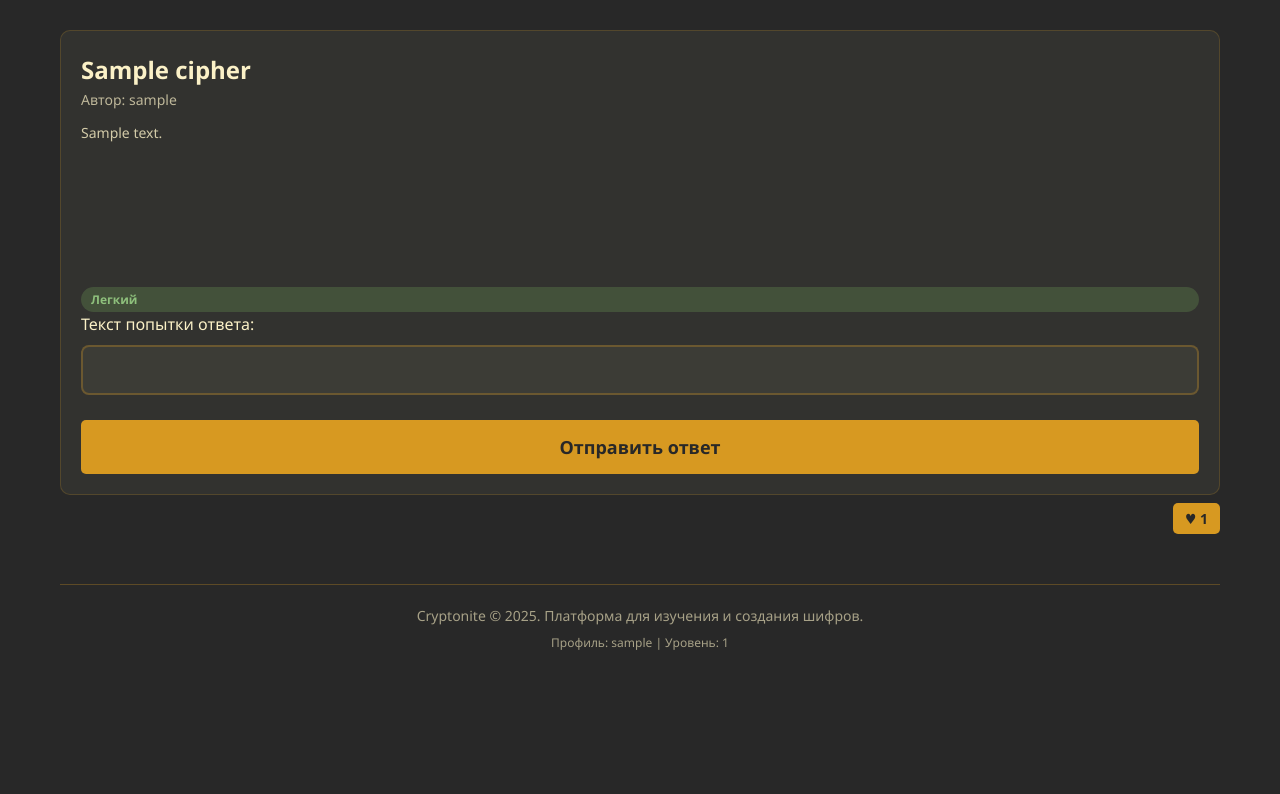
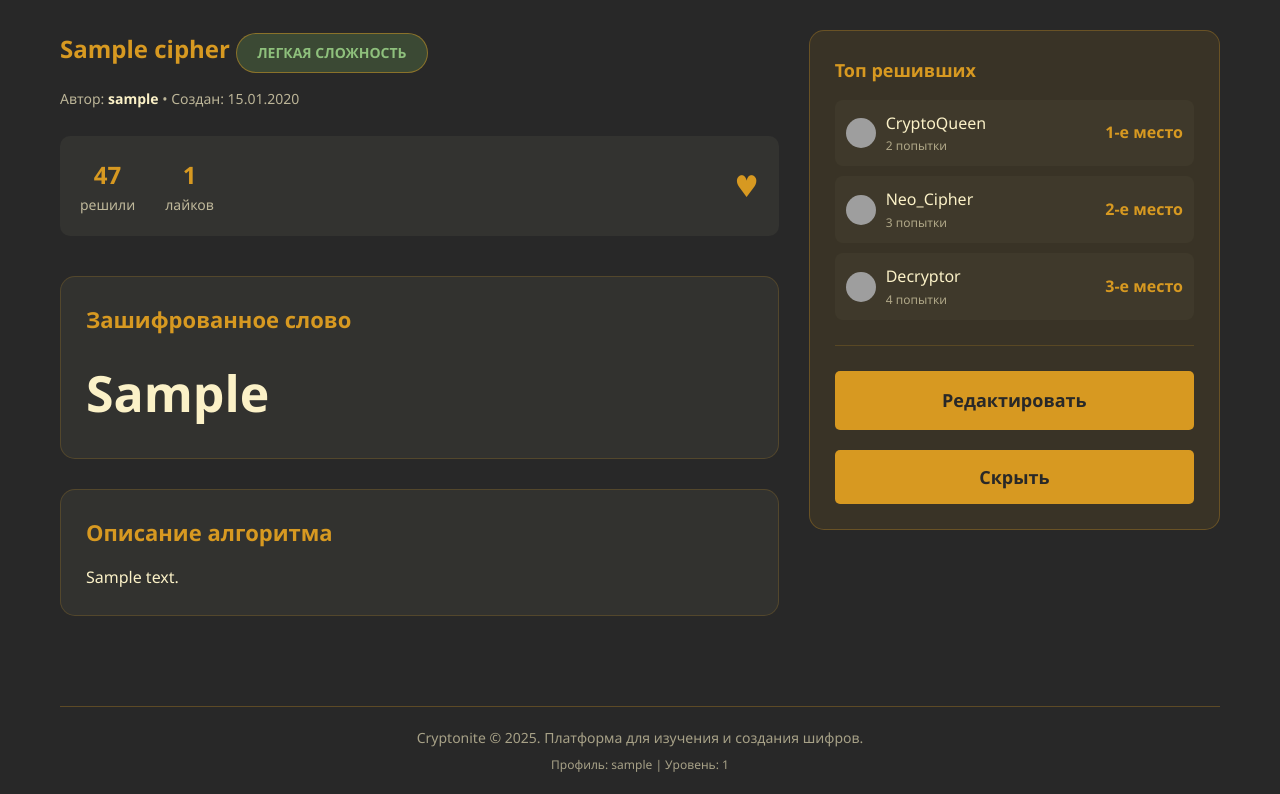
Before and after one commit to v1tush/cryptonite, a Django app: page /ciphers/1/solve/ in a window 1280 px wide. Shown: the part 158-952 px from the top of the page. Before the commit the page ends 808 px from the top, so only its background shows below. Run offline with Django 5.2, Linux system fonts and the light colour scheme; a user stored in the database is signed in; tables that the repository leaves empty hold one stand-in row (values such as "Sample post"); grey boxes marked "Sample" are stand-in pictures; data that the repository does not hold is empty; grey boxes are pictures that could not be loaded.

Commit message:
add cipher.html, fix likes and improved frontend

```diff
--- a/cryptonite/ciphers/views.py
+++ b/cryptonite/ciphers/views.py
@@ -45,12 +45,14 @@ class CreateEditCipher(LoginRequiredMixin, FormView):
         is_edit = self.cipher_id is not None
         context.update(
             {
-                'title': 'Редактирование шифра'
-                if is_edit
-                else 'Создание нового шифра',
-                'button_text': 'СОХРАНИТЬ ИЗМЕНЕНИЯ'
-                if is_edit
-                else 'СОЗДАТЬ ШИФР',
+                'title': (
+                    'Редактирование шифра'
+                    if is_edit
+                    else 'Создание нового шифра'
+                ),
+                'button_text': (
+                    'СОХРАНИТЬ ИЗМЕНЕНИЯ' if is_edit else 'СОЗДАТЬ ШИФР'
+                ),
                 'is_edit': is_edit,
             },
         )
@@ -82,13 +84,13 @@ class LibraryCommunityView(ListView):
     context_object_name = 'ciphers'
     paginate_by = 20
 
-    def get_queryset(self):
-        if self.request.user.is_authenticated:
-            return Cipher.objects.with_user_likes_and_approved(
-                self.request.user,
-            )
+    # def get_queryset(self):
+    #     if self.request.user.is_authenticated:
+    #         return Cipher.objects.with_user_likes_and_approved(
+    #             self.request.user,
+    #         )
 
-        return Cipher.objects.approved()
+    #     return Cipher.objects.approved()
 
 
 class LibraryCoursesView(ListView):
@@ -149,7 +151,7 @@ class LikeCipherView(LoginRequiredMixin, View):
 # ! Реализация views для возможности решения
 class SolveCipherView(FormMixin, DetailView):
     model = Cipher
-    template_name = 'ciphers/solve.html'
+    template_name = 'ciphers/cipher.html'
     form_class = SolutionLogForm
     context_object_name = 'cipher'
 
@@ -167,16 +169,53 @@ class SolveCipherView(FormMixin, DetailView):
             self.request.user,
             self.get_object(),
         )
+        context['likes_ciphers'] = (
+            CipherLike.objects.filter(
+                user=self.request.user,
+                cipher__pk=self.kwargs['cipher_id'],
+            )
+            .first()
+            .cipher
+            if CipherLike.objects.filter(
+                user=self.request.user,
+                cipher__pk=self.kwargs['cipher_id'],
+            ).first()
+            else None
+        )
+        context['last_attempt'] = SolutionLog.objects.get_last_attempt(
+            self.request.user,
+            self.get_object(),
+        )
+        if context['last_attempt']:
+            context['left_attempt_cnt'] = (
+                self.get_object().attempt_limit
+                - context['last_attempt'].attempts_used
+            )
+
         return context
 
     def post(self, request, **kwargs):
+        self.object = self.get_object()
         self.cipher = self.get_object()
-        form = self.get_form()
+        self.form = self.get_form()
+        self.user = request.user
+        if self.form.is_valid():
+            last_attempt = SolutionLog.objects.get_last_attempt(
+                self.user,
+                self.cipher,
+            )
+            is_correct = last_attempt.correct if last_attempt else False
+            left_attempt_cnt = (
+                self.cipher.attempt_limit - last_attempt.attempts_used
+                if last_attempt
+                else self.cipher.attempt_limit
+            )
+            if left_attempt_cnt <= 0 or is_correct:
+                return self.form_invalid(self.form)
 
-        if form.is_valid():
-            return self.form_valid(form)
+            return self.form_valid(self.form)
 
-        return self.form_invalid(form)
+        return self.form_invalid(self.form)
 
     def form_valid(self, form):
         solution = form.save(commit=False)
@@ -187,7 +226,6 @@ class SolveCipherView(FormMixin, DetailView):
             solution.attempted_answer.strip()
             == self.cipher.answer_phrase.strip()
         )
-
         solution.save()
 
         return redirect(self.get_success_url())
--- a/cryptonite/logs/forms.py
+++ b/cryptonite/logs/forms.py
@@ -4,6 +4,20 @@ from logs.models import SolutionLog
 
 
 class SolutionLogForm(forms.ModelForm):
+    attempted_answer = forms.CharField(
+        label='',
+        widget=forms.TextInput(
+            attrs={
+                'placeholder': 'Введите расшифрованный текст...',
+                'id': 'solution-input',
+            },
+        ),
+        error_messages={
+            'required': 'Обязательное поле',
+        },
+        required=True,
+    )
+
     class Meta:
         model = SolutionLog
         fields = ['attempted_answer']
--- a/cryptonite/static_dev/css/cipher.css
+++ b/cryptonite/static_dev/css/cipher.css
@@ -22,13 +22,31 @@
     display: inline-flex;
     align-items: center;
     gap: 8px;
-    background: rgba(215, 153, 33, 0.3);
-    color: #d79921;
     padding: 8px 20px;
     border-radius: 20px;
     font-weight: bold;
     font-size: 14px;
     border: 1px solid rgba(215, 153, 33, 0.5);
+}
+
+.difficulty-badge-cipher.easy {
+    background-color: rgba(106, 153, 85, 0.3);
+    color: #8ec07c;
+}
+
+.difficulty-badge-cipher.medium {
+    background-color: rgba(215, 153, 33, 0.3);
+    color: #d79921;
+}
+
+.difficulty-badge-cipher.hard {
+    background-color: rgba(204, 36, 29, 0.3);
+    color: #fb4934;
+}
+
+.difficulty-badge-cipher.hardcore {
+    color: #9d0006;
+    background-color: rgba(157, 0, 6, 0.15);
 }
 
 .cipher-stats {
@@ -40,6 +58,12 @@
     background: rgba(251, 241, 199, 0.05);
     border-radius: 10px;
 }
+.cipher-description {
+    word-break: break-word;
+    overflow-wrap: anywhere;
+    white-space: normal;
+    max-width: 100%;
+}
 
 .cipher-description, .cipher-word-container {
     background: rgba(251, 241, 199, 0.05);
@@ -49,7 +73,7 @@
     border: 1px solid rgba(215, 153, 33, 0.2);
 }
 
-.cipher-description h3, .cipher-word-container h3 {
+.cipher-description h3, .cipher-word-container h3, .solution-history h3 {
     color: #d79921;
     margin-bottom: 15px;
     font-size: 22px;
--- a/cryptonite/static_dev/css/style.css
+++ b/cryptonite/static_dev/css/style.css
@@ -307,6 +307,10 @@ footer p:nth-child(2){
     margin-bottom: 15px;
     height: 150px;
     overflow: hidden;
+    word-break: break-word;
+    overflow-wrap: anywhere;
+    white-space: normal;
+    max-width: 100%;
 }
 
 .stats {
@@ -583,26 +587,10 @@ footer p:nth-child(2){
     display: none;
 }
 
-.cipher-wrapper {
-    display: flex;
-    flex-direction: column; /* карточка сверху, кнопка снизу */
-    gap: 8px; /* расстояние между шифром и кнопкой */
-}
-
-.cipher-like-container {
-    display: flex;
-    justify-content: flex-end; /* кнопка справа */
-}
-
-.cipher-like-container .btn-like {
-    padding: 6px 12px;
-    font-size: 14px;
-}
-
 .solution-list {
     display: flex;
     flex-direction: column;
-    gap: 8px; /* расстояние между карточками */
+    gap: 8px;
     margin-top: 10px;
 }
 
@@ -613,12 +601,10 @@ footer p:nth-child(2){
     justify-content: space-between;
     align-items: center;
     font-weight: 500;
-
-    /* Новое для текста */
-    word-break: break-word;   /* перенос длинных слов */
-    overflow-wrap: anywhere;  /* перенос текста по необходимости */
-    white-space: normal;      /* разрешает перенос строк */
-    max-width: 100%;          /* не выходит за пределы родителя */
+    word-break: break-word;
+    overflow-wrap: anywhere;
+    white-space: normal;
+    max-width: 100%;
 }
 
 .attempt-status {
@@ -627,12 +613,12 @@ footer p:nth-child(2){
 }
 
 .solution-cell.solved {
-    background-color: #44513c; /* мягкий зелёный */
+    background-color: #44513c;
     color: #f5f5f5;
 }
 
 .solution-cell.failed {
-    background-color: #422b2a; /* мягкий красный */
+    background-color: #422b2a;
     color: #f5f5f5;
 }
 
@@ -642,6 +628,6 @@ footer p:nth-child(2){
 }
 
 .btn-like.liked {
-    color: #e34934; /* меняем цвет текста и сердечка */
-    border-color: #e34934; /* если есть рамка */
+    color: #e34934;
+    border-color: #e34934;
 }
--- a/cryptonite/templates/base.html
+++ b/cryptonite/templates/base.html
@@ -33,6 +33,4 @@
             </footer>
         </div>
     </body>
-<script src="{% static 'js/like_cipher.js' %}"></script>
-<script src="{% static 'js/common.js' %}"></script>
 </html>
--- /dev/null
+++ b/cryptonite/templates/ciphers/cipher.html
@@ -0,0 +1,193 @@
+{% extends 'base.html' %}
+{% block content %}
+{% load i18n %}
+{% load static %}
+<input type="hidden" name="csrfmiddlewaretoken" value="{{ csrf_token }}">
+<div class="cipher-header">
+    <div class="cipher-info">
+        <h1 class="cipher-title">
+            {{cipher.title}}
+            <span class="difficulty-badge-cipher {% if cipher.difficulty == 1 %}easy{% elif cipher.difficulty == 2 %}medium{% elif cipher.difficulty == 3 %}hard{% else %}hardcore{% endif %}">
+                {% if cipher.difficulty == 1 %}ЛЕГКАЯ СЛОЖНОСТЬ{% elif cipher.difficulty == 2 %}СРЕДНЯЯ СЛОЖНОСТЬ{% elif cipher.difficulty == 3 %}СЛОЖНАЯ СЛОЖНОСТЬ{% else %}ОЧЕНЬ СЛОЖНАЯ СЛОЖНОСТЬ{% endif %}
+            </span>
+        </h1>
+
+        <div class="cipher-author">
+            Автор: <strong><a href="{% url 'users:profile' username=cipher.author.username %}">{{cipher.author.username}}</a></strong> • Создан: {{cipher.created_at|date:"d.m.Y"}}
+        </div>
+
+        <div class="cipher-stats">
+            <div class="cipher-stats-info">
+                <div class="stat-item">
+                    <div class="stat-value">47</div>
+                    <div class="stat-label">решили</div>
+                </div>
+                <div class="stat-item">
+                    <div id="likes-cnt" class="stat-value">{{cipher.likes.count}}</div>
+                    <div class="stat-label">лайков</div>
+                </div>
+            </div>
+            <div data-cipher-id="{{ cipher.id }}" class="likes likes-cipher {% if cipher == likes_ciphers %} yellow-text {% endif %}">♥</div>
+        </div>
+
+        <div class="solution-section">
+            <div class="cipher-word-container">
+                <h3>Зашифрованное слово</h3>
+                <p>{{cipher.encrypted_phrase}}</p>
+            </div>
+            <div class="cipher-description">
+                <h3>Описание алгоритма</h3>
+                {{cipher.description}}
+            </div>
+            {% if user.id != cipher.author.id %}
+                <h3 class="hint-title">Разгдать шифр</h3>
+
+                <div class="attempts-counter">
+                    <span>Осталось попыток:</span>
+                    <div class="attempts-dots">
+                        {% if last_attempt%}
+                            {% if last_attempt.attempts_used < cipher.attempt_limit %}
+                                {% for i in "x"|rjust:last_attempt.attempts_used %}
+                                    <div class="attempt-dot used"></div>
+                                {% endfor %}
+                                {% if left_attempt_cnt > 0 %}
+                                    {% for i in "x"|rjust:left_attempt_cnt%}
+                                        <div class="attempt-dot available"></div>
+                                    {% endfor %}
+                                {% endif %}
+                            {% else %}
+                                {% for i in "x"|rjust:cipher.attempt_limit %}
+                                    <div class="attempt-dot used"></div>
+                                {% endfor %}
+                            {% endif %}
+                        {% else %}
+                            {% for i in "x"|rjust:cipher.attempt_limit %}
+                                <div class="attempt-dot available"></div>
+                            {% endfor %}
+                        {% endif %}
+                    </div>
+                </div>
+                {% if last_attempt %}
+                    {% if last_attempt.correct %}
+                    <p class="solution-resalt success">Правильно! Шифр решен!</p>
+                    {% elif not last_attempt.correct and left_attempt_cnt <= 0%}
+                    <p class="solution-resalt fail">К сожелению попытки закончились</p>
+                    {% else %}
+                        <div class="solution-input">
+                            <form method="post">
+                                {% csrf_token %}
+                                {% for field in form %}
+                                    {{ field }}
+                                    {% if field.errors %}
+                                        <div class="error">{{ field.errors }}</div>
+                                    {% endif %}
+                                    <button class="btn" id="submit-solution">Проверить</button>
+                                {% endfor %}
+                            </form>
+                        </div>
+                    {% endif %}
+                {% else %}
+                    <div class="solution-input">
+                        <form method="post">
+                            {% csrf_token %}
+                            {% for field in form %}
+                                {{ field }}
+                                {% if field.errors %}
+                                    <div class="error">{{ field.errors }}</div>
+                                {% endif %}
+                                <button class="btn" id="submit-solution">Проверить</button>
+                            {% endfor %}
+                        </form>
+                    </div>
+                {% endif %}
+                {% if user_attempts %}
+                    <div class="solution-history">
+                        <h3>Ваши предыдущие попытки:</h3>
+                        <div class="solution-list">
+                            {% for log in user_attempts %}
+                                <div class="solution-cell {% if log.is_solved %}solved{% else %}failed{% endif %}">
+                                    <span class="attempt-text">{{ log.attempted_answer }}</span>
+                                    <span class="attempt-status">
+                                        {% if log.is_solved %}
+                                            ✔
+                                        {% else %}
+                                            ✖
+                                        {% endif %}
+                                    </span>
+                                </div>
+                            {% endfor %}
+                        </div>
+                    </div>
+                {% endif %}
+            {%endif%}
+        </div>
+    </div>
+
+    <div class="cipher-sidebar">
+        <div class="sidebar-section">
+            <h4 class="sidebar-title">
+                Топ решивших
+            </h4>
+            <div class="top-solvers">
+                <a href="">
+                    <div class="solver-item">
+                        <div class="solver-info">
+                            <div class="solver-avatar"><img src="photo_2024-03-10_10-30-50.jpg"></div>
+                            <div>
+                                <div>CryptoQueen</div>
+                                <div class="solver-stats">2 попытки</div>
+                            </div>
+                        </div>
+                        <div class="yellow-text bold-text">1-е место</div>
+                    </div>
+                </a>
+
+                <a href="">
+                    <div class="solver-item">
+                        <div class="solver-info">
+                            <div class="solver-avatar"><img src="photo_2024-03-10_10-30-50.jpg"></div>
+                            <div>
+                                <div>Neo_Cipher</div>
+                                <div class="solver-stats">3 попытки</div>
+                            </div>
+                        </div>
+                        <div class="yellow-text bold-text">2-е место</div>
+                    </div>
+                </a>
+
+                <a href="">
+                    <div class="solver-item">
+                        <div class="solver-info">
+                            <div class="solver-avatar"><img src="photo_2024-03-10_10-30-50.jpg"></div>
+                            <div>
+                                <div>Decryptor</div>
+                                <div class="solver-stats">4 попытки</div>
+                            </div>
+                        </div>
+                        <div class="yellow-text bold-text">3-е место</div>
+                    </div>
+                </a>
+            </div>
+        </div>
+        {% if user.id == cipher.author.id %}
+            <a href="{% url 'ciphers:edit_cipher' cipher.id %}" class="complain-button btn-edit">Редактировать</a>
+
+            {% if cipher.status != "pending" and cipher.status != "rejected" %}
+                {% if cipher.status == 'hidden' %}
+                    <button class="complain-button" data-hide-url="{% url 'ciphers:open_cipher' cipher.id %}">
+                        Выложить
+                    </button>
+                {% else %}
+                    <button class="complain-button" data-hide-url="{% url 'ciphers:hide_cipher' cipher.id %}">
+                        Скрыть
+                    </button>
+                {% endif %}
+            {% endif %}
+        {% else %}
+            <a class="complain-button">Пожаловаться</a>
+        {% endif %}
+    </div>
+</div>
+<script src="{% static 'js/cipher.js' %}"></script>
+<script src="{% static 'js/allow_hide.js' %}"></script>
+{% endblock %}
--- a/cryptonite/templates/ciphers/solve.html
+++ /dev/null
@@ -1,68 +0,0 @@
-{% extends 'base.html' %}
-{% load static %}
-{% block content %}
-
-<div class="cipher-wrapper" data-cipher-id="{{ cipher.id }}">
-    <!-- Заголовок и автор -->
-    <div class="cipher-card">
-        <h2>{{ cipher.title }}</h2>
-        <div class="cipher-author">Автор: {{ cipher.author.username }}</div>
-
-        <!-- Описание шифра -->
-        <p class="cipher-desc">{{ cipher.description }}</p>
-
-        <!-- Сложность -->
-        <div class="difficulty {% if cipher.difficulty == 1 %}easy{% elif cipher.difficulty == 2 %}medium{% elif cipher.difficulty == 3 %}hard{% else %}hardcore{% endif %}">
-            {% if cipher.difficulty == 1 %}Легкий{% elif cipher.difficulty == 2 %}Средний{% elif cipher.difficulty == 3 %}Сложный{% else %}Очень сложный{% endif %}
-        </div>
-
-        <!-- Форма для решения -->
-        <div class="solve-form-wrapper">
-            <form method="post" class="auth-form">
-                {% csrf_token %}
-                {% for field in form %}
-                    <div class="form-group">
-                        {{ field.label_tag }}
-                        {{ field }}
-                        {% if field.errors %}
-                            <div class="error">{{ field.errors }}</div>
-                        {% endif %}
-                    </div>
-                {% endfor %}
-                <button type="submit" class="btn btn-large" style="margin-top: 20px;">Отправить ответ</button>
-            </form>
-        </div>
-
-        <!-- История попыток в виде отдельных карточек -->
-        {% if user_attempts %}
-        <div class="solution-history">
-            <h3>Ваши предыдущие попытки:</h3>
-            <div class="solution-list">
-                {% for log in user_attempts %}
-                    <div class="solution-cell {% if log.is_solved %}solved{% else %}failed{% endif %}">
-                        <span class="attempt-text">{{ log.attempted_answer }}</span>
-                        <span class="attempt-status">
-                            {% if log.is_solved %}
-                                ✔
-                            {% else %}
-                                ✖
-                            {% endif %}
-                        </span>
-                    </div>
-                {% endfor %}
-            </div>
-        </div>
-        {% endif %}
-    </div>
-
-    <!-- Лайки вынесены вниз -->
-    <div class="cipher-like-container" data-cipher-id="{{ cipher.id }}">
-        <button class="btn btn-like {% if cipher.liked_by_user %}liked{% endif %}" data-cipher-id="{{ cipher.id }}">
-            ♥ <span class="like-count">{{ cipher.likes.count }}</span>
-        </button>
-    </div>
-</div>
-
-<script src="{% static 'js/common.js' %}"></script>
-
-{% endblock %}
```
Also changed, not shown: other parts of cryptonite/static_dev/css/cipher.css (+27 -5 lines), cryptonite/logs/managers.py (+10 -0 lines), cryptonite/static_dev/js/cipher.js (+32 -14 lines), cryptonite/static_dev/js/common.js (+33 -14 lines), cryptonite/static_dev/js/like_cipher.js (deleted, +0 -33 lines), cryptonite/templates/includes/cipher-card.html (+4 -23 lines), cryptonite/users/views.py (+7 -0 lines).
